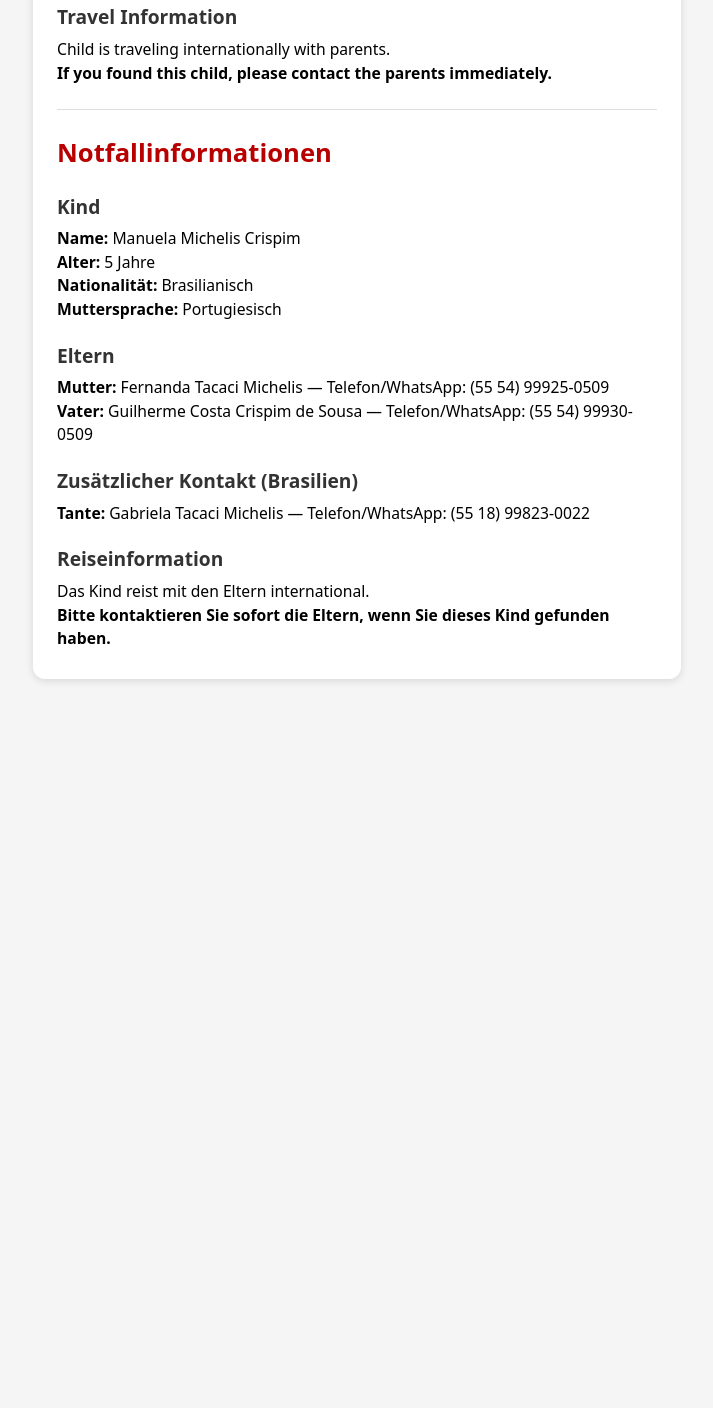
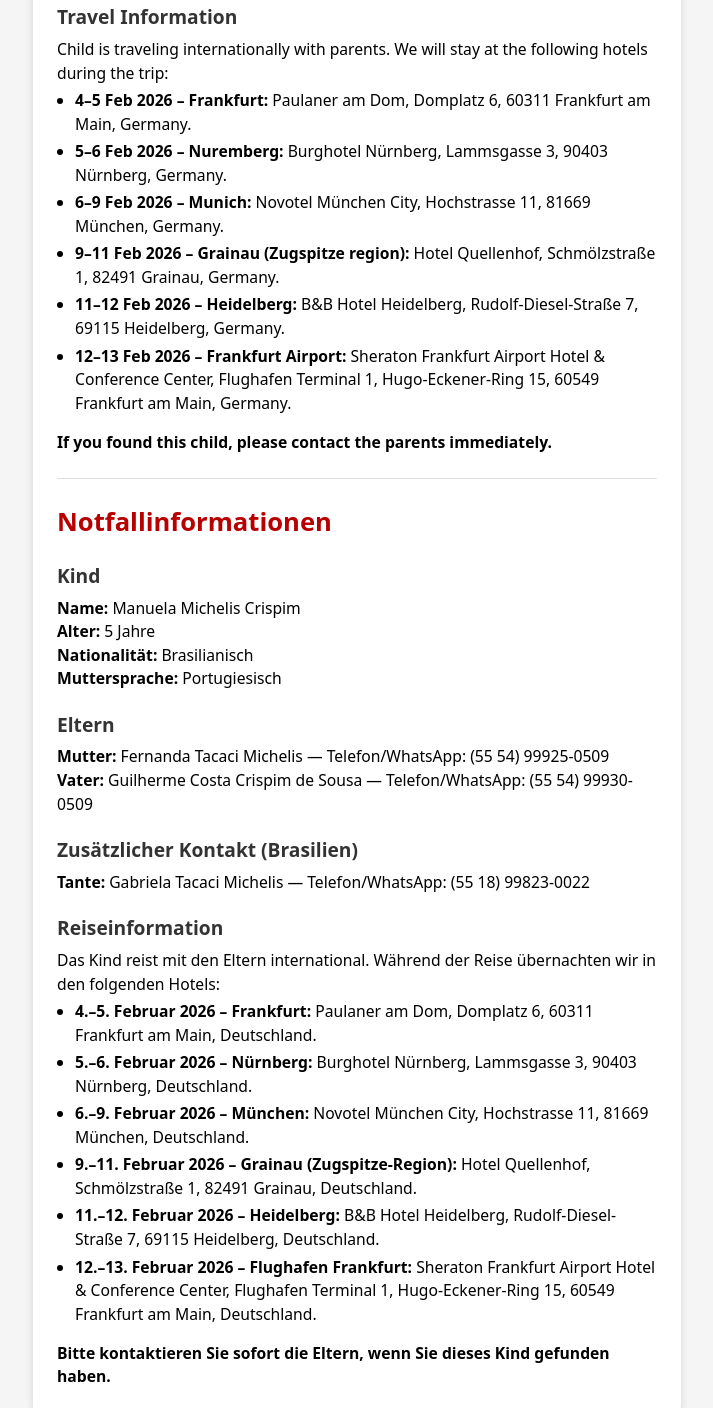
Before and after one commit to fernandatmichelis/family-crispim.github.io, a plain HTML site: page manuela/index.html in a window 1280 px wide. Shown: the part 504-1912 px from the top of the page, without its empty margins (283-996 px from the left). Before the commit the page ends 1203 px from the top, so only its background shows below. Drawn offline with Linux system fonts and the light colour scheme.

Commit message:
Update index.html

```diff
--- a/manuela/index.html
+++ b/manuela/index.html
@@ -53,6 +53,13 @@
       margin-bottom: 12px;
       font-weight: 600;
     }
+    ul {
+      margin-top: 4px;
+      padding-left: 18px;
+    }
+    li {
+      margin-bottom: 4px;
+    }
   </style>
 </head>
 <body>
@@ -81,7 +88,16 @@
 
     <h2>Travel Information</h2>
     <div class="section">
-      Child is traveling internationally with parents.<br>
+      Child is traveling internationally with parents. We will stay at the following hotels during the trip:
+      <ul>
+        <li><b>4–5 Feb 2026 – Frankfurt:</b> Paulaner am Dom, Domplatz 6, 60311 Frankfurt am Main, Germany.</li>
+        <li><b>5–6 Feb 2026 – Nuremberg:</b> Burghotel Nürnberg, Lammsgasse 3, 90403 Nürnberg, Germany.</li>
+        <li><b>6–9 Feb 2026 – Munich:</b> Novotel München City, Hochstrasse 11, 81669 München, Germany.</li>
+        <li><b>9–11 Feb 2026 – Grainau (Zugspitze region):</b> Hotel Quellenhof, Schmölzstraße 1, 82491 Grainau, Germany.</li>
+        <li><b>11–12 Feb 2026 – Heidelberg:</b> B&amp;B Hotel Heidelberg, Rudolf-Diesel-Straße 7, 69115 Heidelberg, Germany.</li>
+        <li><b>12–13 Feb 2026 – Frankfurt Airport:</b> Sheraton Frankfurt Airport Hotel &amp; Conference Center,
+            Flughafen Terminal 1, Hugo-Eckener-Ring 15, 60549 Frankfurt am Main, Germany.</li>
+      </ul>
       <b>If you found this child, please contact the parents immediately.</b>
     </div>
 
@@ -110,7 +126,16 @@
 
     <h2>Reiseinformation</h2>
     <div class="section">
-      Das Kind reist mit den Eltern international.<br>
+      Das Kind reist mit den Eltern international. Während der Reise übernachten wir in den folgenden Hotels:
+      <ul>
+        <li><b>4.–5. Februar 2026 – Frankfurt:</b> Paulaner am Dom, Domplatz 6, 60311 Frankfurt am Main, Deutschland.</li>
+        <li><b>5.–6. Februar 2026 – Nürnberg:</b> Burghotel Nürnberg, Lammsgasse 3, 90403 Nürnberg, Deutschland.</li>
+        <li><b>6.–9. Februar 2026 – München:</b> Novotel München City, Hochstrasse 11, 81669 München, Deutschland.</li>
+        <li><b>9.–11. Februar 2026 – Grainau (Zugspitze-Region):</b> Hotel Quellenhof, Schmölzstraße 1, 82491 Grainau, Deutschland.</li>
+        <li><b>11.–12. Februar 2026 – Heidelberg:</b> B&amp;B Hotel Heidelberg, Rudolf-Diesel-Straße 7, 69115 Heidelberg, Deutschland.</li>
+        <li><b>12.–13. Februar 2026 – Flughafen Frankfurt:</b> Sheraton Frankfurt Airport Hotel &amp; Conference Center,
+            Flughafen Terminal 1, Hugo-Eckener-Ring 15, 60549 Frankfurt am Main, Deutschland.</li>
+      </ul>
       <b>Bitte kontaktieren Sie sofort die Eltern, wenn Sie dieses Kind gefunden haben.</b>
     </div>
   </div>
```
